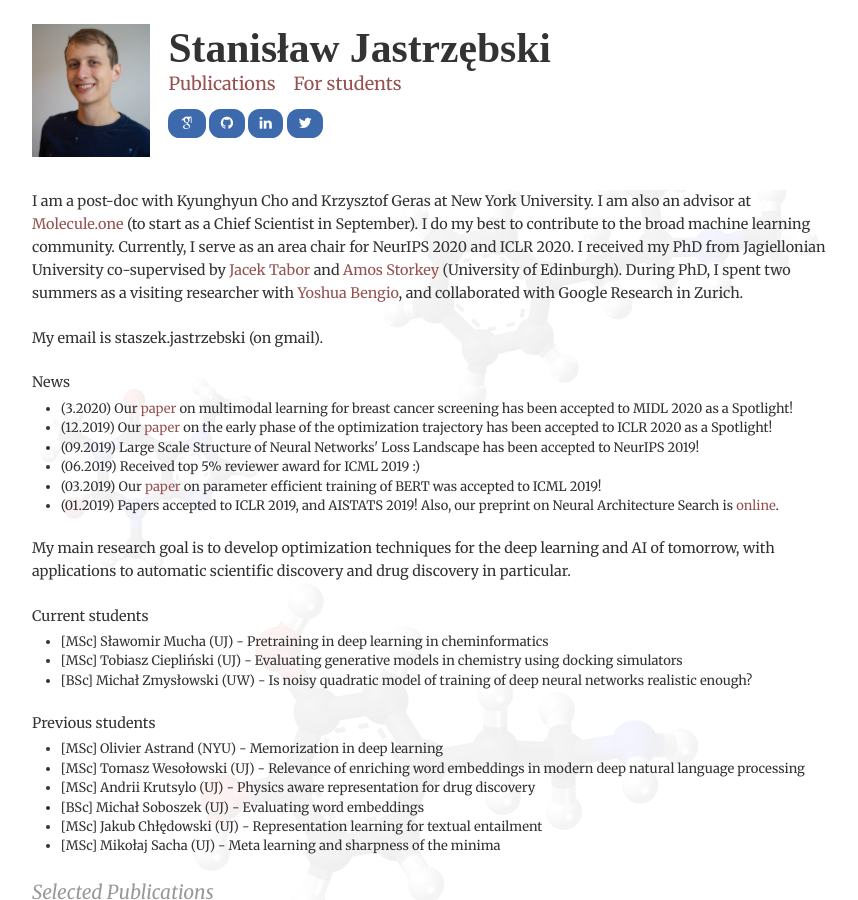
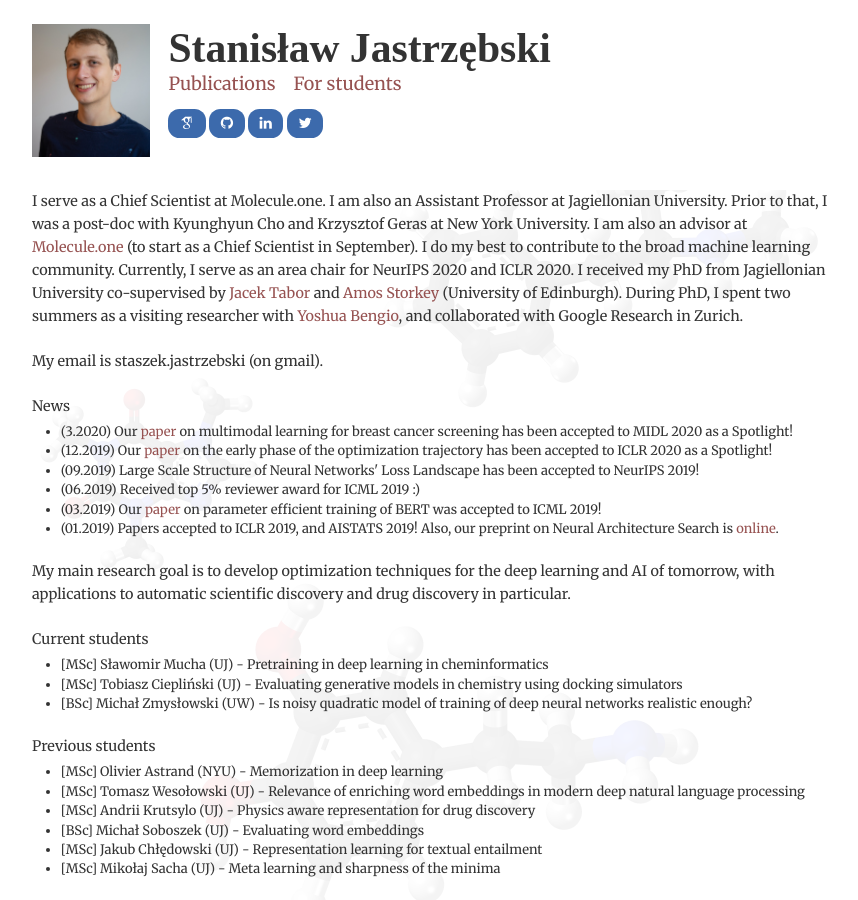
Before and after one commit to kudkudak/kudkudak.github.io, a Jekyll site: the page built from index.html, in a window 1280 px wide and 900 px high. Shown: the whole window, without its empty margins (208-1066 px from the left). Built offline with Jekyll 4.4.1, drawn with Linux system fonts in a browser that asks for light colours; nearby versions of some CDN libraries; some web fonts are replaced; the list of posts is cut into pages by our own code.

Commit message:
Quick update

```diff
--- a/index.html
+++ b/index.html
@@ -4,7 +4,7 @@
 permalink: index.html
 ---
 
-<p>I am a post-doc with Kyunghyun Cho and Krzysztof Geras at New York University. I am also an advisor at <a href="http://molecule.one"> Molecule.one </a> (to start as a Chief Scientist in September). I do my best to contribute to the broad machine learning community. Currently, I serve as an area chair for NeurIPS 2020 and ICLR 2020. I received my PhD from Jagiellonian University co-supervised by  <a href="http://gmum.net/index.php?m=team&user=tabor">Jacek Tabor</a> and <a href="http://homepages.inf.ed.ac.uk/amos/">Amos Storkey</a> (University of Edinburgh). During PhD, I spent two summers as a visiting researcher with
+<p>I serve as a Chief Scientist at Molecule.one. I am also an Assistant Professor at Jagiellonian University. Prior to that, I was a post-doc with Kyunghyun Cho and Krzysztof Geras at New York University. I am also an advisor at <a href="http://molecule.one"> Molecule.one </a> (to start as a Chief Scientist in September). I do my best to contribute to the broad machine learning community. Currently, I serve as an area chair for NeurIPS 2020 and ICLR 2020. I received my PhD from Jagiellonian University co-supervised by  <a href="http://gmum.net/index.php?m=team&user=tabor">Jacek Tabor</a> and <a href="http://homepages.inf.ed.ac.uk/amos/">Amos Storkey</a> (University of Edinburgh). During PhD, I spent two summers as a visiting researcher with
 <a href="http://www.iro.umontreal.ca/~bengioy/yoshua_en/index.html">Yoshua Bengio</a>, and collaborated with Google Research in Zurich. </p>
 
 <p> My email is staszek.jastrzebski (on gmail). </p>
```
